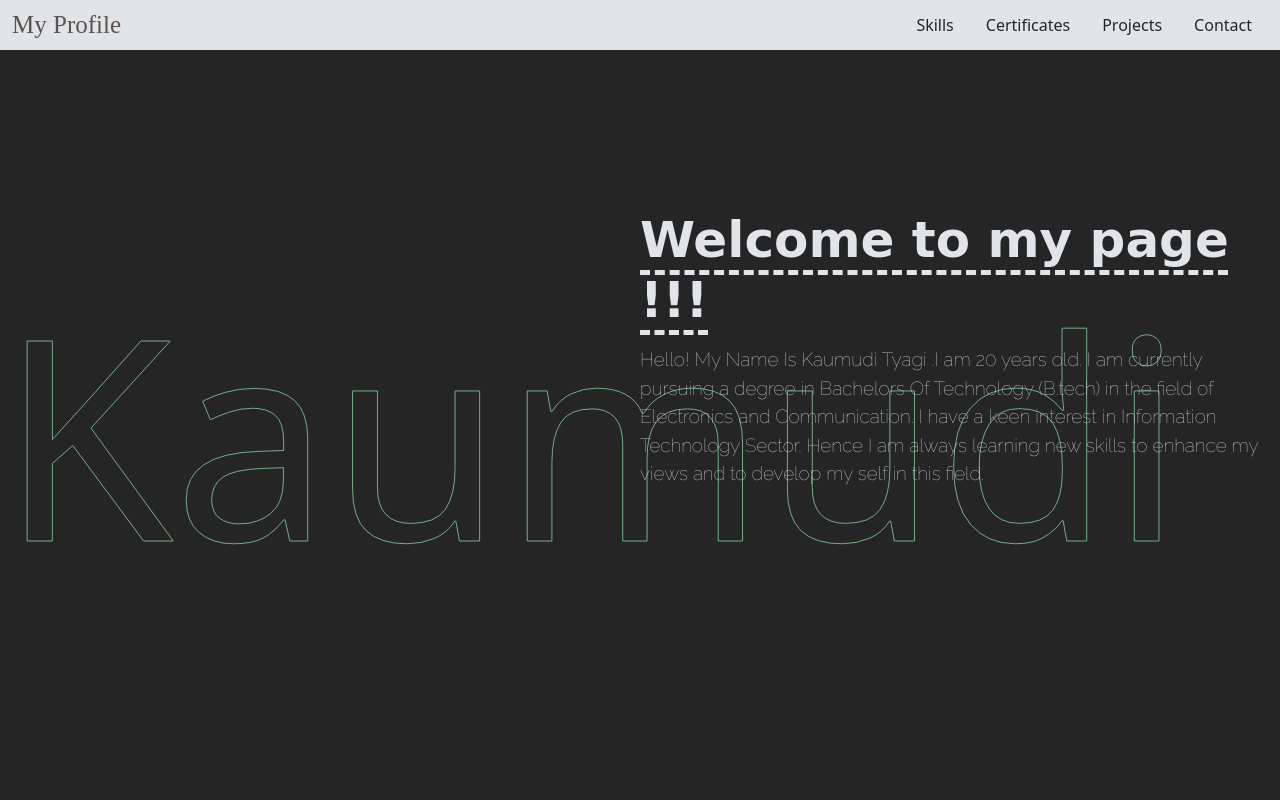
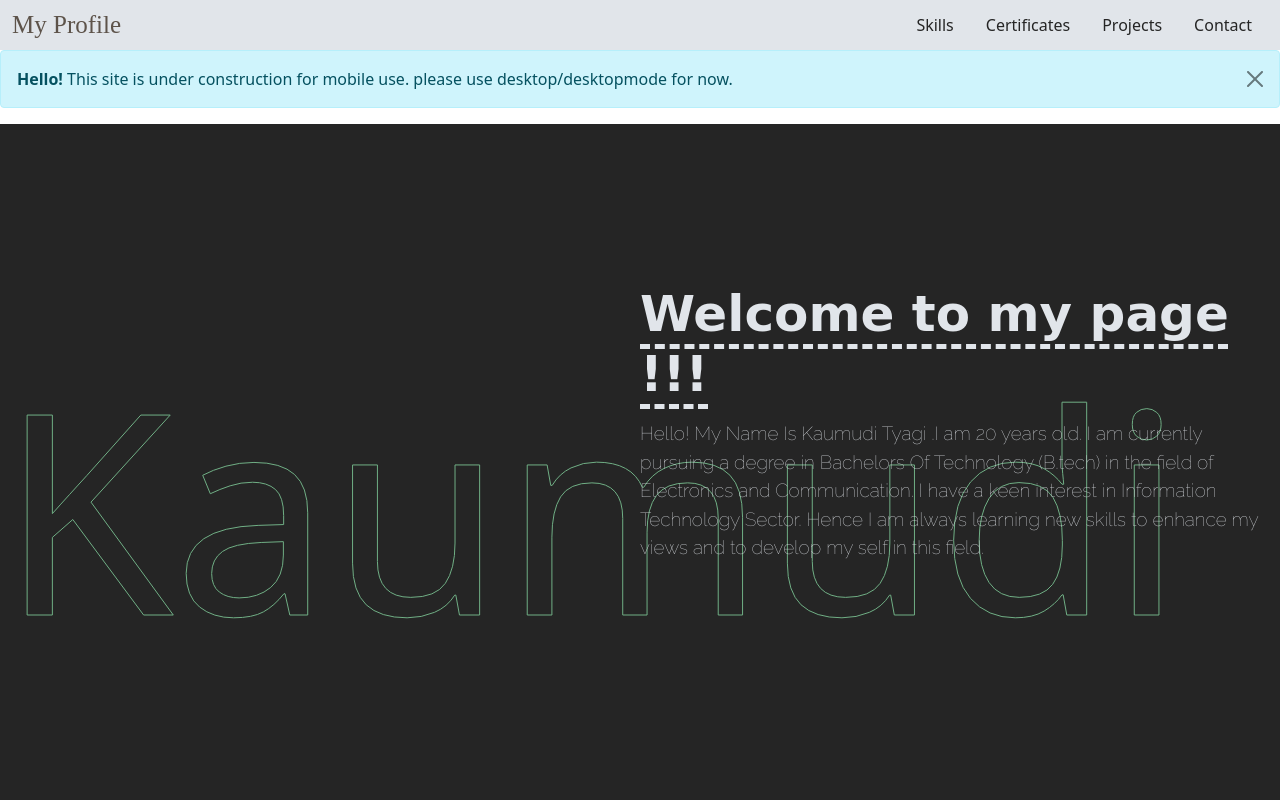
Before and after one commit to hiccup-k/my_profile, a plain HTML site: page index.html in a window 1280 px wide. Shown: the top 800 px of the page. Drawn offline with nearby package versions, Linux system fonts and the light colour scheme; a web font is replaced by a local one.

Commit message:
Update index.html

```diff
--- a/index.html
+++ b/index.html
@@ -370,6 +370,10 @@
         </nav>
 
      </header>
+         <div class="alert alert-info alert-dismissible fade show" role="alert">
+         <strong>Hello!</strong> This site is under construction for mobile use. please use desktop/desktopmode for now.
+         <button type="button" class="btn-close" data-bs-dismiss="alert" aria-label="Close"></button>
+       </div>
 
      <!--**********     welcome-section SECTION      *******************************-->
      <section id="welcome-section">
```
